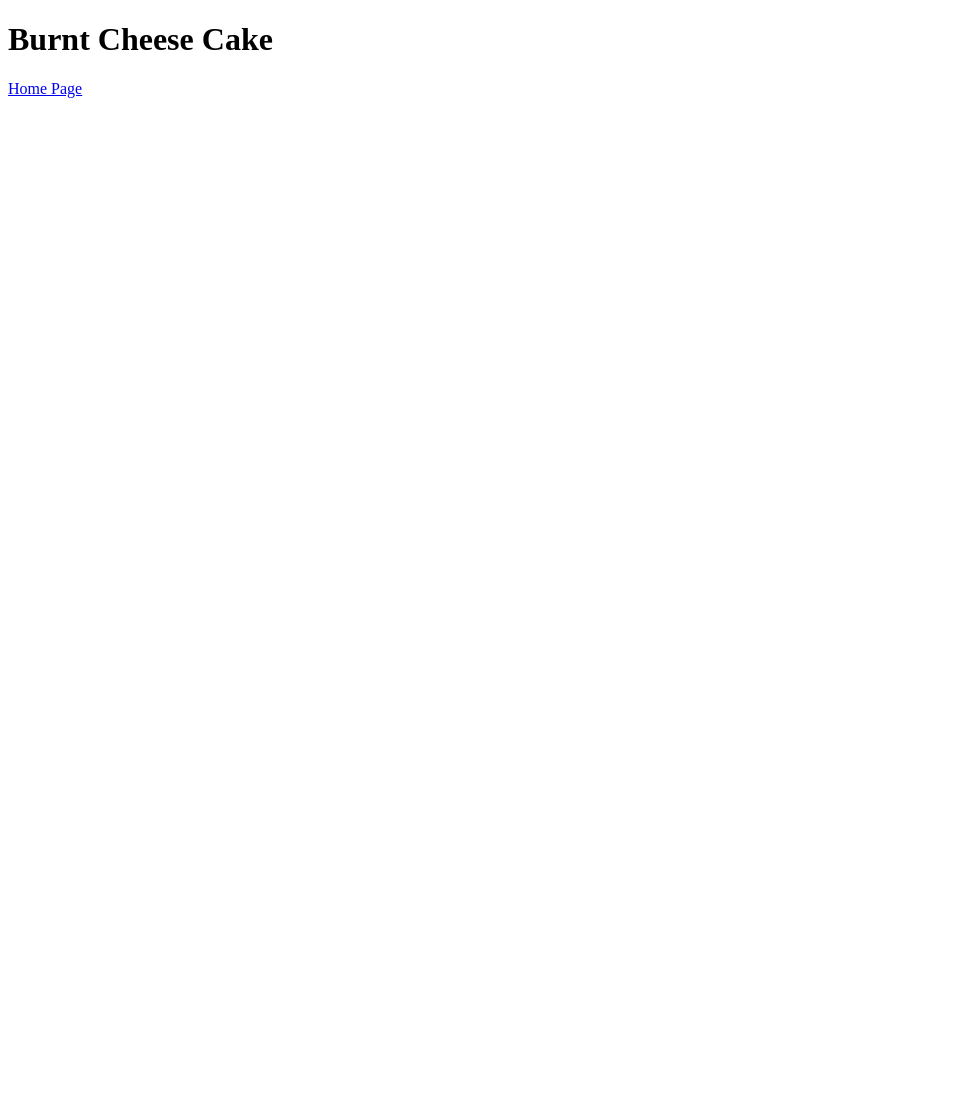
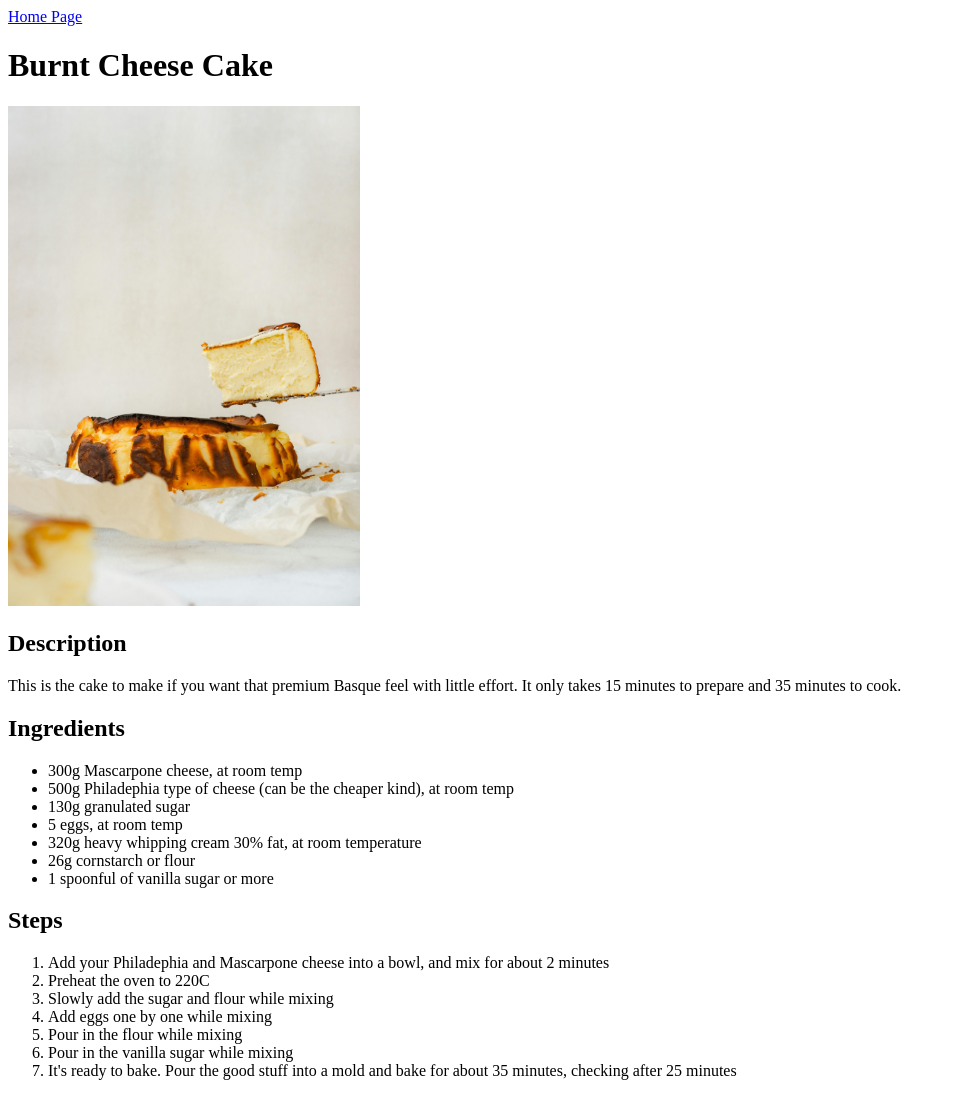
Before and after one commit to Znojus/learning-recipes, a plain HTML site: page recipes/cheesecake.html in a window 1280 px wide. Shown: the whole page, without its empty margins (0-956 px from the left). Before the commit the page ends 800 px from the top, so only its background shows below. Drawn offline with Linux system fonts and the light colour scheme.

Commit message:
Add the rest of the structure to cheesecake recipe
Add the image, description, ingredients and the
steps components into the cheesecake recipe

```diff
--- a/recipes/cheesecake.html
+++ b/recipes/cheesecake.html
@@ -6,7 +6,36 @@
     <title>Cheese Cake</title>
 </head>
 <body>
+    <a href="../index.html">Home Page</a>
     <h1>Burnt Cheese Cake</h1>
-    <a href="../index.html">Home Page</a>
+    <img src="../images/cheesecake.jpg" alt="Picture of a Cheesecake" height="500">
+
+    <h2>Description</h2>
+    <p>This is the cake to make if you want that premium Basque
+    feel with little effort. It only takes 15 minutes to prepare and
+    35 minutes to cook.</p>
+
+    <h2>Ingredients</h2>
+    <ul>
+        <li>300g Mascarpone cheese, at room temp</li>
+        <li>500g Philadephia type of cheese (can be the cheaper kind), at room temp</li>
+        <li>130g granulated sugar</li>
+        <li>5 eggs, at room temp</li>
+        <li>320g heavy whipping cream 30% fat, at room temperature</li>
+        <li>26g cornstarch or flour</li>
+        <li>1 spoonful of vanilla sugar or more</li>
+    </ul>
+
+    <h2>Steps</h2>
+    <ol>
+        <li>Add your Philadephia and Mascarpone cheese into a bowl, and mix for about 2 minutes</li>
+        <li>Preheat the oven to 220C</li>
+        <li>Slowly add the sugar and flour while mixing</li>
+        <li>Add eggs one by one while mixing</li>
+        <li>Pour in the flour while mixing</li>
+        <li>Pour in the vanilla sugar while mixing</li>
+        <li>It's ready to bake. Pour the good stuff into a mold and bake for about 35 minutes, checking after 25 minutes</li>
+    </ol>
+
 </body>
 </html>
```
Also changed, not shown: images/cheesecake.jpg (added).
